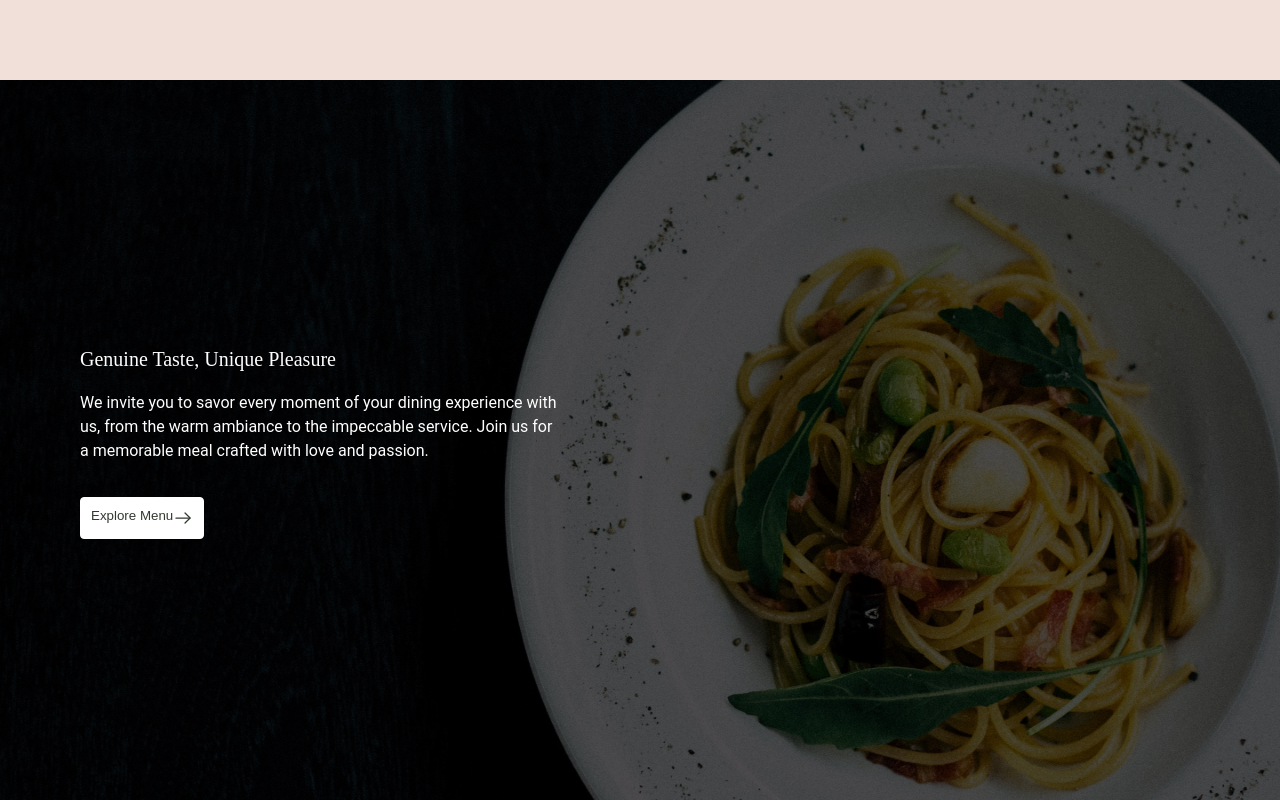
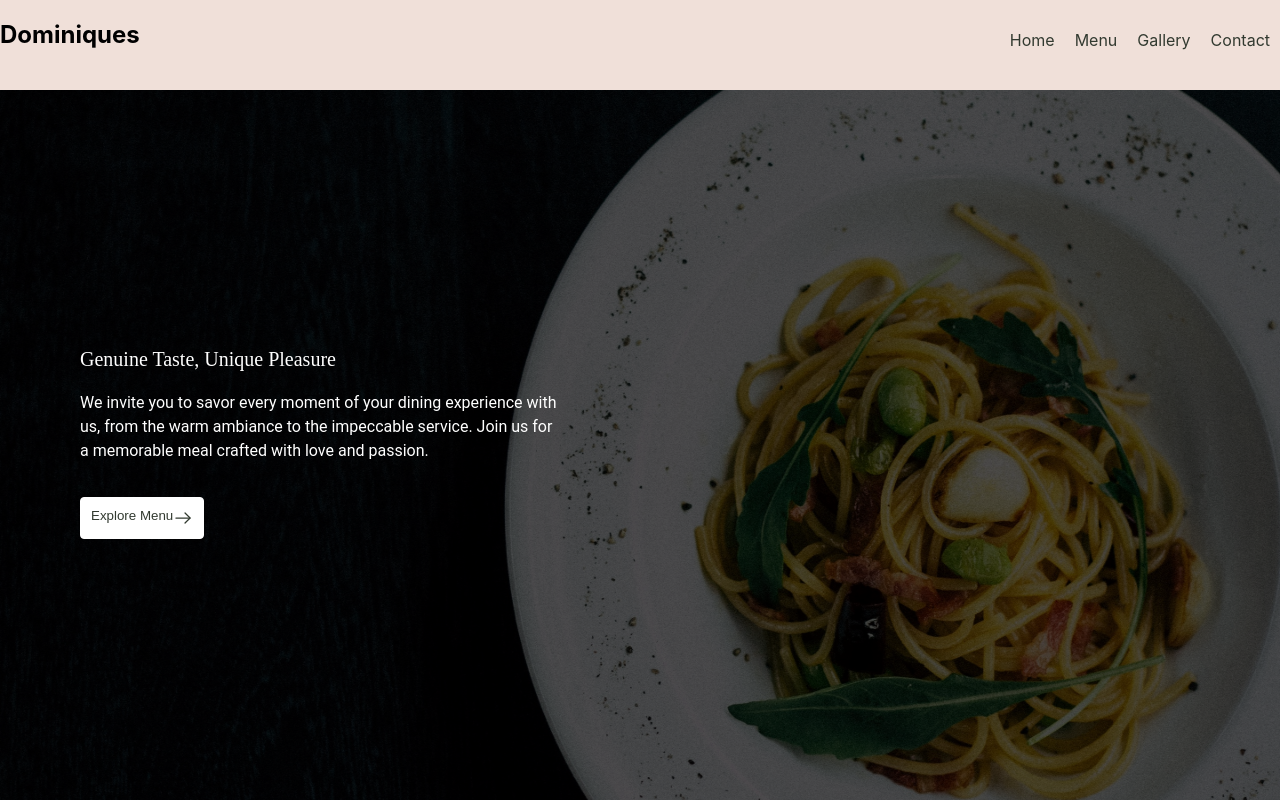
Before and after one commit to melika760/DominiqueCafeMenue, a React (Create React App) app: page / in a window 1280 px wide. Shown: the top 800 px of the page. Built offline with nearby package versions, Linux system fonts and the light colour scheme.

Commit message:
adding Navigation

```diff
--- a/src/App.js
+++ b/src/App.js
@@ -1,4 +1,5 @@
 import { Fragment } from "react";
+import Nav from "./Components/Nav";
 import Header from "./Components/Header";
 import AboutUs from "./Components/AboutUs";
 import Reserve from "./Components/Reserve";
@@ -6,6 +7,7 @@ import Footer from "./Components/Footer";
 function App() {
   return (
 <Fragment>
+  <Nav/>
 <Header/>
 <AboutUs/>
 <Reserve/>
--- a/src/Components/Header.js
+++ b/src/Components/Header.js
@@ -13,8 +13,8 @@ Unique Pleasure</h3>
         <p>We invite you to savor every moment of your dining experience with us, from the warm ambiance to the impeccable service. Join us for a memorable meal crafted with love and passion.</p>
       <Button type="button" className={styles.btn}><span>Explore Menu</span>
       <svg xmlns="http://www.w3.org/2000/svg" width="24" height="24" viewBox="0 0 24 24" fill="none" className={styles.arrow}>
-  <path d="M14.43 5.92999L20.5 12L14.43 18.07" stroke="#323A30" stroke-width="1.5" stroke-miterlimit="10" stroke-linecap="round" stroke-linejoin="round"/>
-  <path d="M3.5 12H20.33" stroke="#323A30" stroke-width="1.5" stroke-miterlimit="10" stroke-linecap="round" stroke-linejoin="round"/>
+  <path d="M14.43 5.92999L20.5 12L14.43 18.07" stroke="#323A30" strokeWidth="1.5" strokeMiterlimit="10" strokeLinecap="round" strokeLinejoin="round"/>
+  <path d="M3.5 12H20.33" stroke="#323A30" strokeWidth="1.5" strokeMiterlimit="10" strokeLinecap="round" strokeLinejoin="round"/>
 </svg></Button>
       </div>
         </div>)
--- a/src/Components/Header.module.css
+++ b/src/Components/Header.module.css
@@ -1,6 +1,4 @@
-.wrap{
-    margin: 80px auto;
-}
+
 .headerimg{
     width: 100%;
     background-color: black;
--- a/src/Components/Nav.js
+++ b/src/Components/Nav.js
@@ -0,0 +1,12 @@
+import styles from "./Nav.module.css"
+import {  NavLink } from "react-router-dom"
+export default function Nav(){
+return(<div className={styles.wrap}>
+    <div className={styles.logo}><h2>Dominiques</h2></div>
+    <div className={styles.wraper}>
+    <NavLink to="/">Home</NavLink>
+    <NavLink to="/Menu">Menu</NavLink>
+    <NavLink to="/Gallery">Gallery</NavLink>
+    <NavLink to="/Contact">Contact</NavLink></div>
+</div>)
+}
--- a/src/Components/Nav.module.css
+++ b/src/Components/Nav.module.css
@@ -0,0 +1,19 @@
+.wrap{
+display: flex;
+justify-content: space-between;
+}
+.logo{
+
+}
+.wraper{
+    display:flex;
+    justify-content: flex-end;
+
+}
+.wraper a{
+    margin-top: 20px;
+    padding: 10px;
+    margin-bottom: 30px;
+    text-decoration: none;
+    color: #323A30;;
+}
--- a/src/index.js
+++ b/src/index.js
@@ -3,11 +3,12 @@ import ReactDOM from 'react-dom/client';
 import './index.css';
 import App from './App';
 import reportWebVitals from './reportWebVitals';
+import { BrowserRouter } from 'react-router-dom';
 
 const root = ReactDOM.createRoot(document.getElementById('root'));
 root.render(
-  <React.StrictMode>
-    <App />
+  <React.StrictMode><BrowserRouter><App /></BrowserRouter>
+
   </React.StrictMode>
 );
 
```
